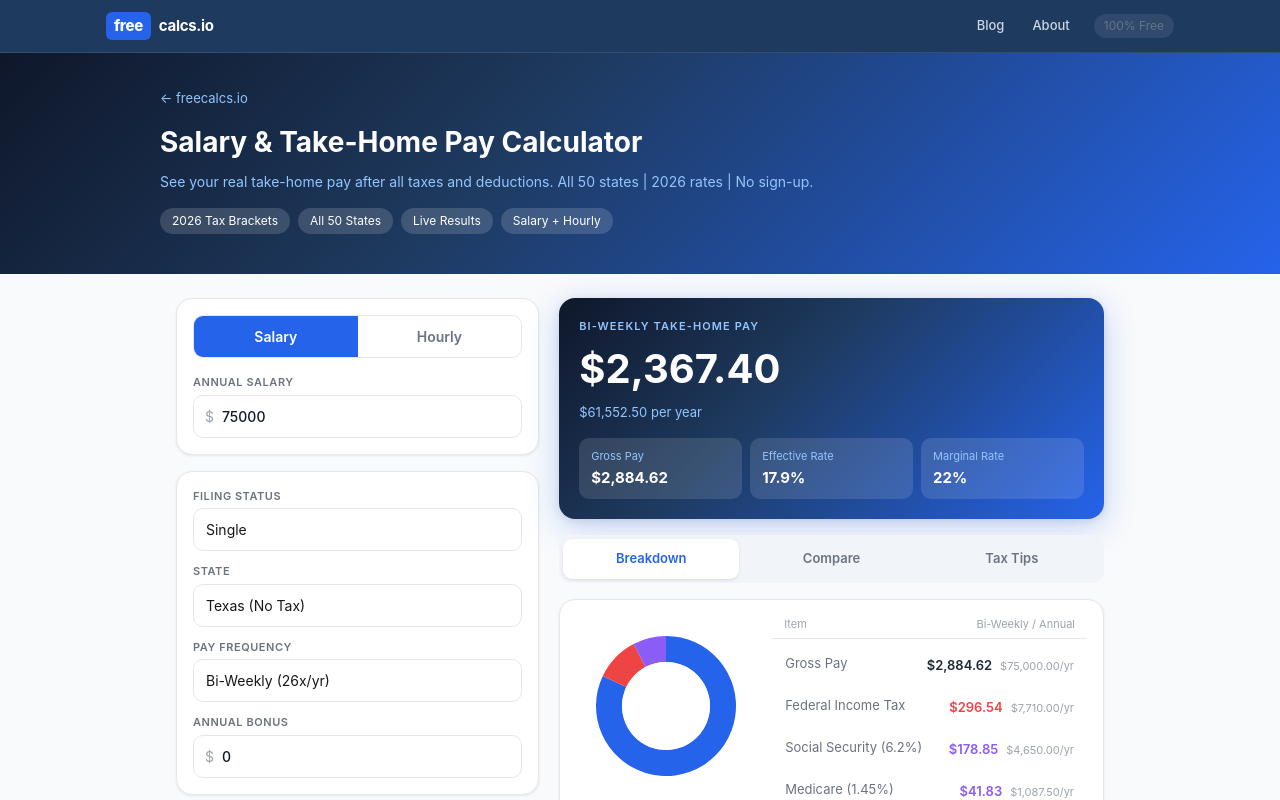
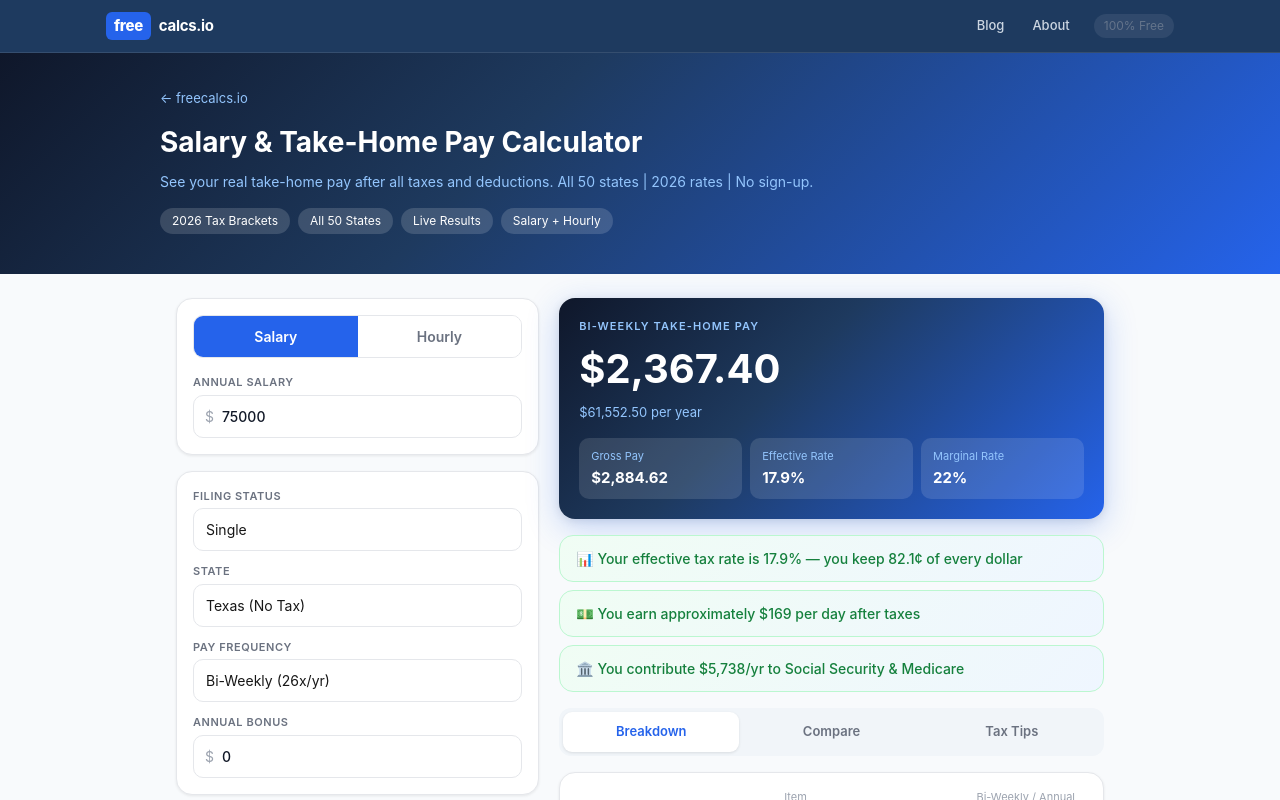
Before and after one commit to Tunjilor/freecalcs, a Next.js app: page /salary in a window 1280 px wide. Shown: the top 800 px of the page. Built offline with nearby package versions, Linux system fonts and the light colour scheme.

Commit message:
fix salary insights display position

```diff
--- a/src/app/salary/calculator.tsx
+++ b/src/app/salary/calculator.tsx
@@ -316,6 +316,13 @@ export default function SalaryCalculator(){
                 </div>
               )}
 
+              {res&&(()=>{const ins=getSalaryInsights(res,mode);return ins.length>0?(
+                <div style={{display:'flex',flexDirection:'column',gap:8,marginBottom:16}}>
+                  {ins.map((t,i)=>(
+                    <div key={i} style={{padding:'12px 16px',background:'linear-gradient(135deg,#f0fdf4,#eff6ff)',borderRadius:14,border:'1px solid #bbf7d0',fontSize:14,color:'#15803d',fontWeight:500}}>{t}</div>
+                  ))}
+                </div>
+              ):null})()}
               {/* Tabs */}
               <div style={{display:'flex',gap:4,background:'#f1f5f9',borderRadius:12,padding:4,marginBottom:16}}>
                 {(['results','compare','tips'] as const).map(t=>(
```
